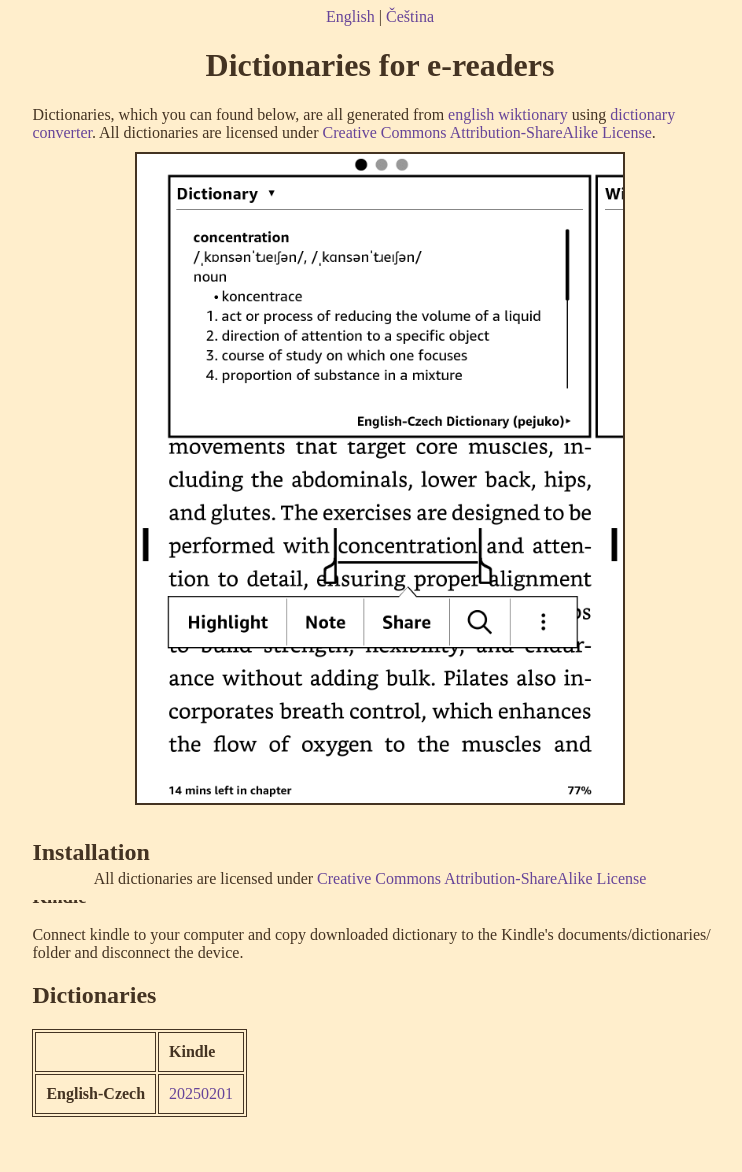
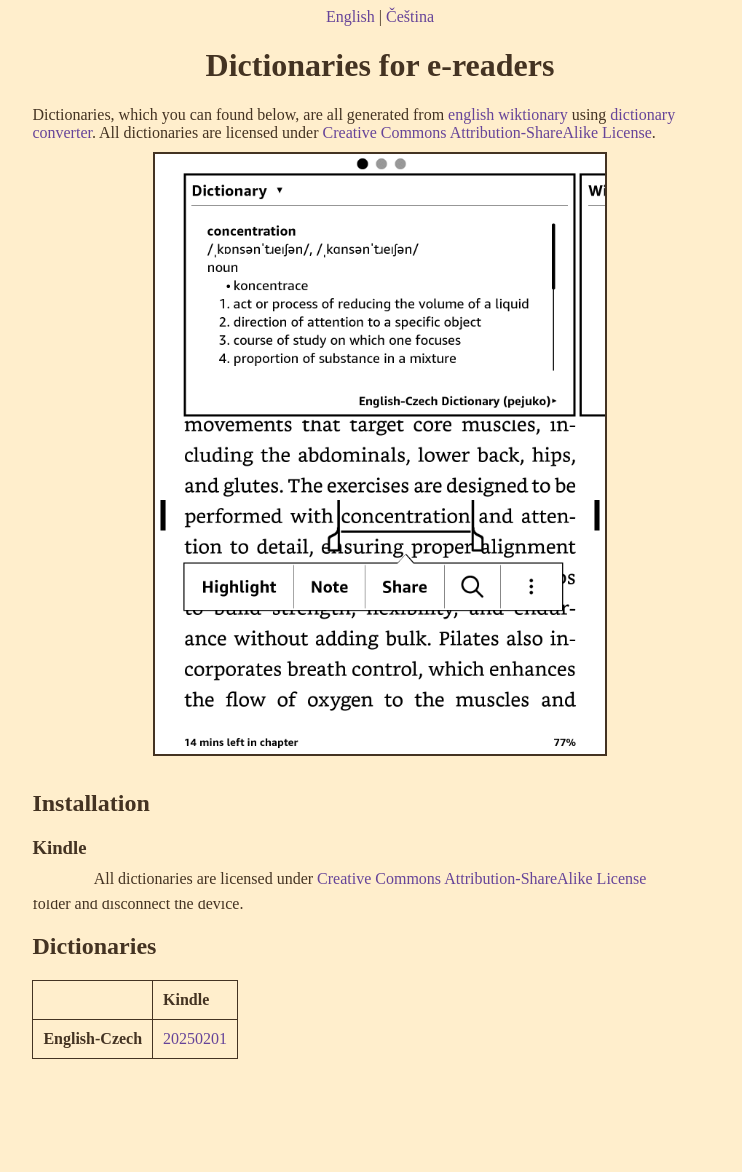
Before and after one commit to pejuko/dictionary, a Jekyll site: the page built from index.md, in a window 1280 px wide. Shown: the whole page, without its empty margins (260-1002 px from the left). Built offline with Jekyll 4.4.1, drawn with Linux system fonts in a browser that asks for light colours; after the commit the page ends 1114 px from its top, so only the background shows below that.

Commit message:
fix growing image + collapsed borders around table

```diff
--- a/assets/main.scss
+++ b/assets/main.scss
@@ -27,6 +27,7 @@ header {
 }
 
 table, th, td {
+    border-collapse: collapse;
     border: 1px solid $text-color;
 }
 
@@ -51,7 +52,9 @@ a:hover {
     text-align: center;
 
     img {
+        max-width: 450px;
         width: 70%;
+        height: auto;
         margin: 10px auto;
         border: 2px solid $text-color;
     }
```
